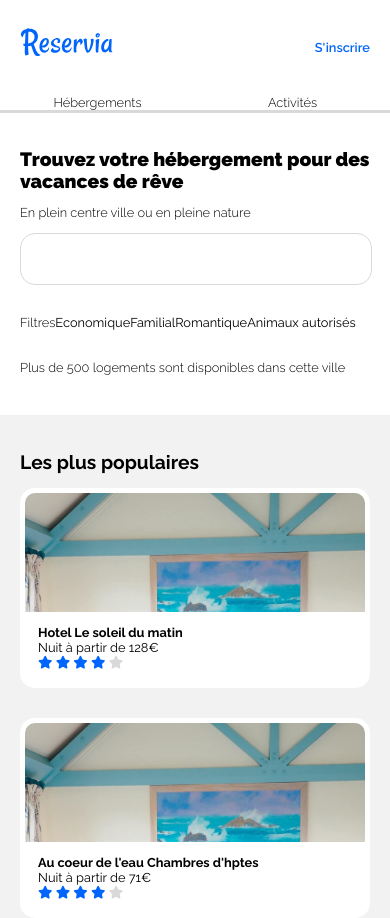
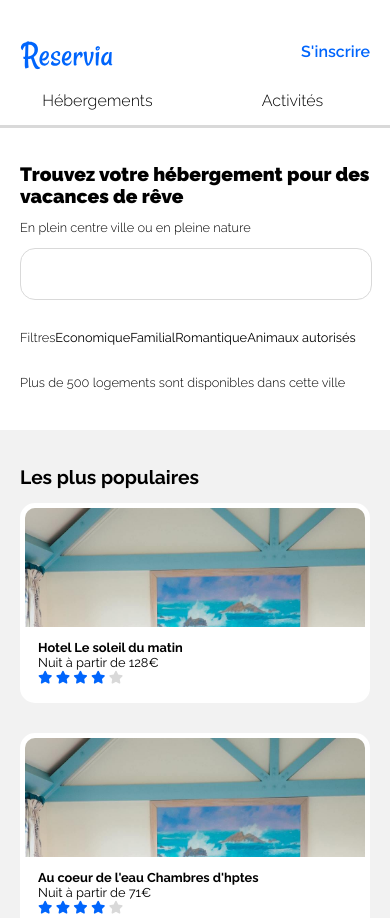
Before and after one commit to JulieMoreau01/MoreauJulie_2_08062021, a plain HTML site: page index.html in a window 390 px wide. Shown: the top 918 px of the page. Drawn offline with Linux system fonts and the light colour scheme.

Commit message:
CSS HEADER

```diff
--- a/css/style.css
+++ b/css/style.css
@@ -31,13 +31,14 @@ header {
     justify-content: space-between;
     align-items: center;
     flex-wrap: wrap;
-    margin-top: 50px;
-    margin-bottom: 50px;
+    height: 130px;
 }
 
 @media  only screen and (max-width: 1440px) {
-    header { margin: 0px 0px 35px 0px; }
+    header { margin: 35px 0px 35px 0px; height: 100%; }
 }
+
+/*--------- HEADER LOGO---------*/
 
 header p  {
     margin: 0px;
@@ -46,7 +47,7 @@ header p  {
 @media  only screen and (max-width: 768px) {
     header p  {
         position: absolute;
-        top: 20px;
+        top: 33px;
         left: 20px;
     }
 }
@@ -55,11 +56,14 @@ header p img {
     width: 94px;
 }
 
+/*--------- HEADER NAV---------*/
+
 header nav {
     display: flex;
     flex-direction: row;
     flex-wrap: nowrap;
     margin: 0px;
+    height: 100%;
 }
 
 @media  only screen and (max-width: 768px) {
@@ -67,7 +71,7 @@ header nav {
         flex-direction: column-reverse;
         flex-wrap: wrap;
         align-items: flex-end;
-        margin: 20px 0px 0px 0;
+        margin: 0px 0px 0px 0px;
     }
 }
 
@@ -77,54 +81,84 @@ header nav ul {
     flex-wrap: nowrap;
     margin: 0px;
     padding: 0px;
+    height: 100%;
 }
 
-
-@media  only screen and (max-width: 768px)
-{
-    header nav, header nav ul {
-        width: 100%;
-        padding: 0px;
-    }
-    header nav ul {
-        border-bottom: 3px solid #d9d9d9;
-    }
-    header nav ul li {
-        width: 50%;
-        text-align: center;
-    }
+header nav ul li {
+    margin: 0px 70px 0px 0px;
+    list-style: none;
+    border-top: 3px solid white;
+    height: 100%;
+    display: flex;
+    align-items: center;
 }
 
-header nav ul li, header nav a {
-    margin: 0px 0px 0px 70px;
-    list-style: none;
-}
-
-@media  only screen and (max-width: 768px)
-{
-    header nav a.inscription {
-        margin: 20px 20px 40px 20px;
-        list-style: none;
-    }
-    header nav ul li, header nav ul li a {
-        margin: 0px;
-    }
+header nav ul li:hover {
+    border-top: 3px solid #0065fc;
 }
 
 header nav ul li a {
     color: black;
+    font-size: 1.25em;
     font-weight: 300;
     text-decoration: none;
+    margin-bottom: 22px;
+}
+
+header nav ul li a:hover {
+    color: #0065fc;
+}
+
+
+@media  only screen and (max-width: 768px) {
+    header nav, header nav ul {
+        width: 100%;
+        padding: 0px;
+        height: unset;
+    }
+    header nav ul li {
+        border-bottom: 3px solid #d9d9d9;
+        width: 50%;
+        text-align: center;
+        margin: 0px 0px 0px 0px;
+        padding-bottom: 15px;
+        cursor: pointer;
+        border-top: none;
+        display: unset;
+    }
+    header nav ul li:hover {
+        margin: 0px 0px 0px 0px;
+        padding-bottom: 15px;
+        border-bottom: 3px solid #0065fc;
+        border-top: none;
+    }
+    header nav ul li a {
+        margin-bottom: 0px;
+    }
+    header nav ul li:hover a {
+        color: #0065fc;
+    }
 }
 
 header nav a.inscription {
     color: #0065fc;
     font-weight: 600;
     text-decoration: none;
+    margin-right: 25px;
+    font-size: 1.25em;
+    display: flex;
+    align-items: center;
+    border-top: 3px solid white;
+    padding-bottom: 22px;
 }
 
-header nav a:hover {
-    color: #0065fc;
+@media  only screen and (max-width: 768px) {
+    header nav a.inscription {
+        margin: 7px 20px 30px 20px;
+        list-style: none;
+        padding-bottom: 0px;
+        border-top: none;
+    }
 }
 
 /*-------------------------------- INTRODUCTION ----------------------------------*/
--- a/index.html
+++ b/index.html
@@ -16,8 +16,8 @@
             <p><img src="images/logo/Reservia.svg" alt="logo Reservia"/></p>
             <nav>
                 <ul>
-                    <li><a href="#">Hébergements</a></li>
-                    <li><a href="#">Activités</a></li>
+                    <li><a href="#hebergement">Hébergements</a></li>
+                    <li><a href="#activite">Activités</a></li>
                 </ul>
                 <a href="#" class="inscription">S'inscrire</a>
             </nav>
```
